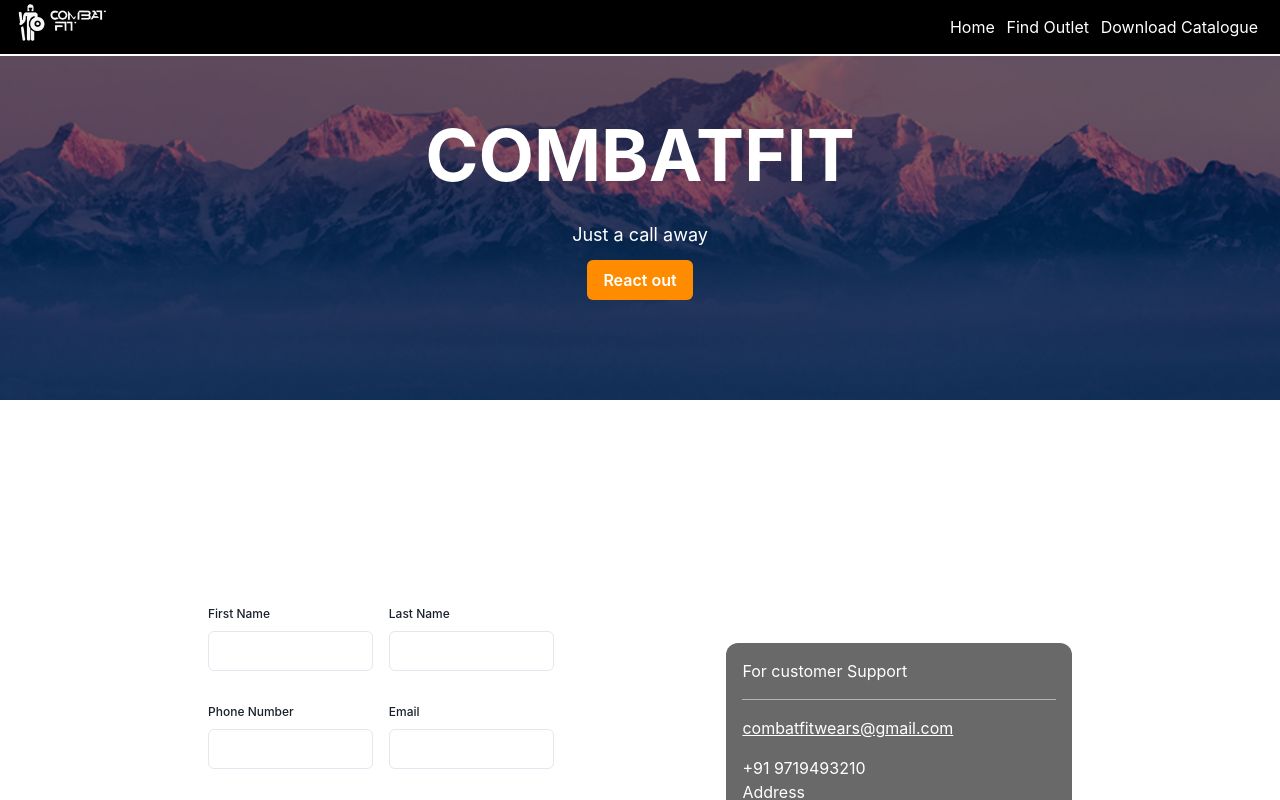
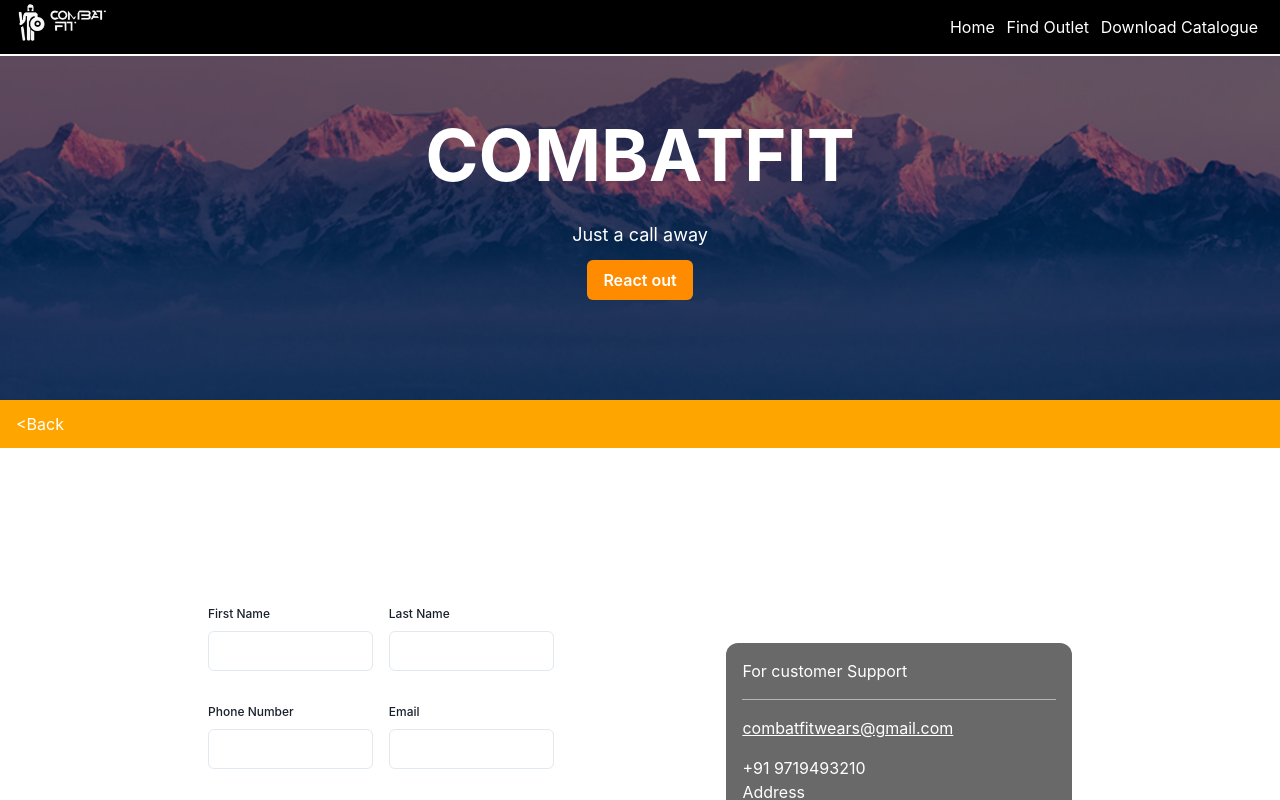
Before and after one commit to Combat-ankit-fit/combatfit, a Next.js app: page /Contactus in a window 1280 px wide. Shown: the top 800 px of the page. Built offline with nearby package versions, Linux system fonts and the light colour scheme.

Commit message:
chore: added back button functionality contact us

```diff
--- a/pages/Contactus.js
+++ b/pages/Contactus.js
@@ -26,8 +26,10 @@
 import axios from 'axios';
 import Header from '../components/Header';
 import Footer from '../components/Footer';
+import router, { useRouter } from 'next/router';
 
 const ContactUs = () => {
+    const router = useRouter();
     const [isRequestSubmitted, setRequestSubmitted] = React.useState(false);
     const isMobileView = useBreakpointValue({ base: true, md: false });
 
@@ -80,6 +82,22 @@
                         </Text>
                         <Button colorScheme="primary">React out</Button>
                     </Flex>
+                    <Box
+                        bgColor={'orange'}
+                        w="full"
+                        height="12"
+                        display={'flex'}
+                        alignItems="center"
+                        px="4"
+                    >
+                        <Text
+                            color="white"
+                            cursor={'pointer'}
+                            onClick={() => router.push('/home')}
+                        >
+                            &lt;Back
+                        </Text>
+                    </Box>
                 </Box>
                 <NextImage
                     src="/contact.png"
```
